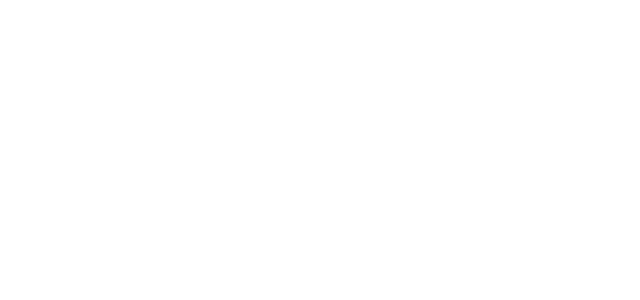
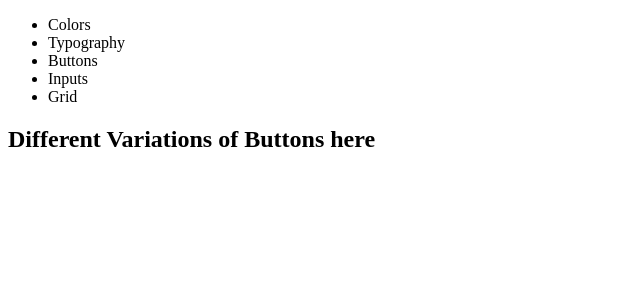
Before and after one commit to dev-billy/design-system, a React (Create React App) app: page /buttons in a window 1280 px wide. Shown: the top 300 px of the page, without its empty margins (0-640 px from the left). Built offline with nearby package versions, Linux system fonts and the light colour scheme.

Commit message:
added react router to the mix

```diff
--- a/package.json
+++ b/package.json
@@ -8,6 +8,7 @@
     "@testing-library/user-event": "^12.1.10",
     "react": "^17.0.2",
     "react-dom": "^17.0.2",
+    "react-router-dom": "^5.2.0",
     "react-scripts": "4.0.3",
     "web-vitals": "^1.0.1"
   },
--- a/src/App.js
+++ b/src/App.js
@@ -1,8 +1,17 @@
+import routes from "./routes";
+import { BrowserRouter as Router, Route, Switch } from "react-router-dom";
+
 function App() {
   return (
-    <div>
-
-    </div>
+    <Router>
+      <Switch>
+        {routes.map((route, index) => (
+          <Route key={index} path={route.path} exact={route.exact}>
+            <route.component />
+          </Route>
+        ))}
+      </Switch>
+    </Router>
   );
 }
 
--- /dev/null
+++ b/src/layout/Nav.js
@@ -0,0 +1,23 @@
+import navList from "./navlist";
+
+// const navStyles = {
+
+// }
+
+function Nav(props) {
+  const { history, location } = props;
+  const NavList = navList(location, history);
+  return (
+    <nav>
+      <ul>
+        {NavList.map((item, index) => (
+          <li onClick={item.onClick} key={index}>
+            {item.text}
+          </li>
+        ))}
+      </ul>
+    </nav>
+  );
+}
+
+export default Nav;
--- /dev/null
+++ b/src/layout/index.js
@@ -0,0 +1,15 @@
+import Nav from "./Nav";
+import { withRouter } from "react-router-dom";
+function Layout(props) {
+  const { history, location } = props;
+  return (
+    <main>
+      <section>
+        <Nav history={history} location={location}></Nav>
+      </section>
+      <section>{props.children}</section>
+    </main>
+  );
+}
+
+export default withRouter(Layout);
--- /dev/null
+++ b/src/layout/navlist.js
@@ -0,0 +1,32 @@
+/* eslint-disable eqeqeq */
+const navList = (location, history) => {
+  return [
+    {
+      text: "Colors",
+      active: "/colors" == location.pathname,
+      onClick: () => history.push("/colors"),
+    },
+    {
+      text: "Typography",
+      active: "/typography" == location.pathname,
+      onClick: () => history.push("/typography"),
+    },
+    {
+      text: "Buttons",
+      active: "/buttons" == location.pathname,
+      onClick: () => history.push("/buttons"),
+    },
+    {
+      text: "Inputs",
+      active: "/inputs" == location.pathname,
+      onClick: () => history.push("/inputs"),
+    },
+    {
+      text: "Grid",
+      active: "/grid" == location.pathname,
+      onClick: () => history.push("/grid"),
+    },
+  ];
+};
+
+export default navList;
--- /dev/null
+++ b/src/pages/Buttons.js
@@ -0,0 +1,11 @@
+import Layout from "../layout";
+
+function ButtonDisplayPage() {
+  return (
+    <Layout>
+      <h1>Different Variations of Buttons here</h1>
+    </Layout>
+  );
+}
+
+export default ButtonDisplayPage;
--- /dev/null
+++ b/src/routes.js
@@ -0,0 +1,11 @@
+import ButtonDisplayPage from "./pages/Buttons";
+
+const routes = [
+  {
+    path: "/buttons",
+    exact: true,
+    component: ButtonDisplayPage,
+  },
+];
+
+export default routes;
```
Also changed, not shown: src/components/Button.js (added, +7 -0 lines), 2 other files (tests, documents, lock files or other folders).
